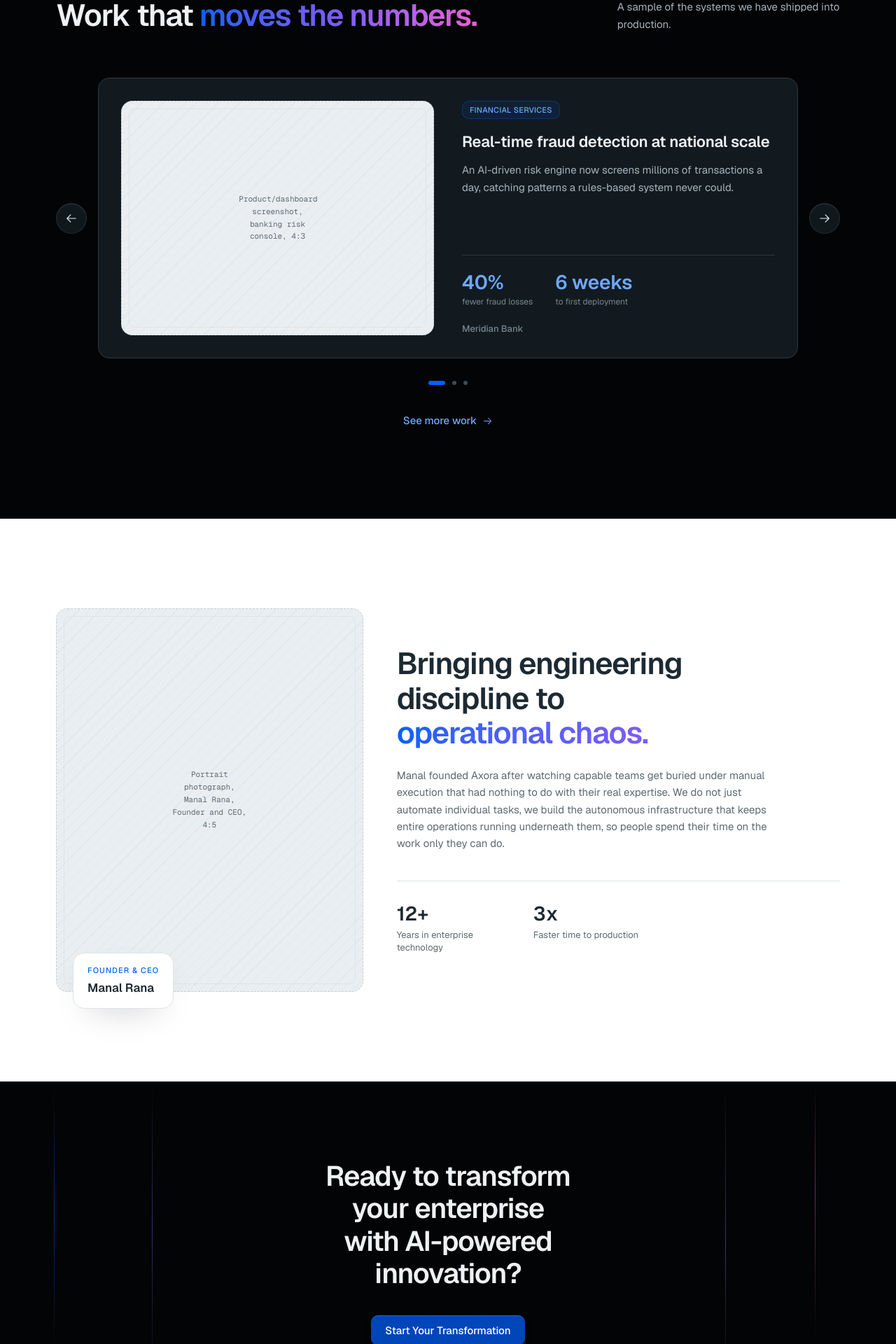
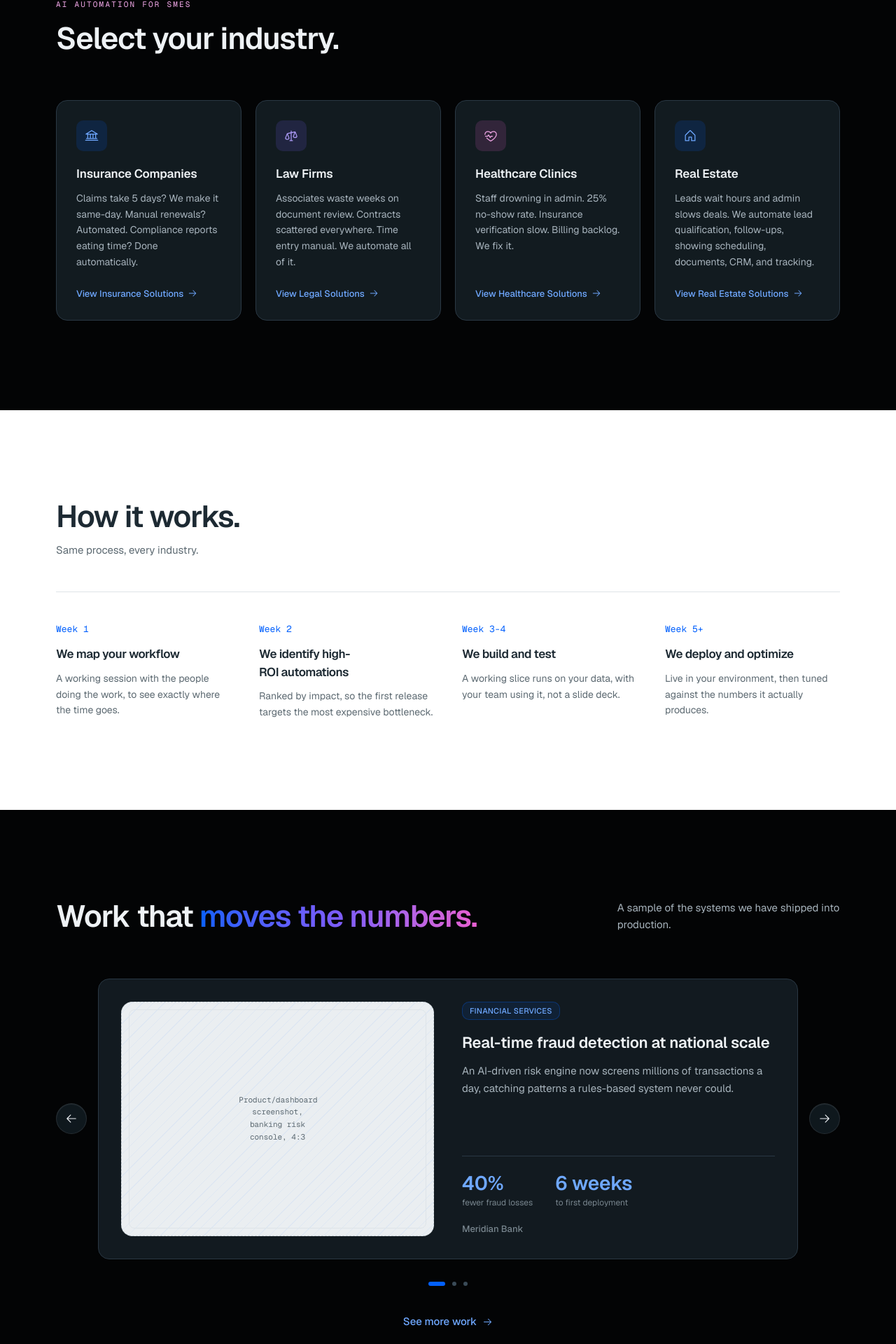
Before and after one commit to umarprogrammer19/Axora-Innovative-Solutions, a Next.js app: page / in a window 1280 px wide. Shown: the part 2026-3946 px from the top of the page at 70% size. Built offline with nearby package versions, Linux system fonts and the light colour scheme.

Commit message:
Add industry solutions, how it works, FAQ, and next steps to home page

```diff
--- a/src/app/page.tsx
+++ b/src/app/page.tsx
@@ -1,51 +1,41 @@
 import { Hero } from "@/components/site/Hero";
 import { Services } from "@/components/site/Services";
-// import { Impact } from "@/components/site/Impact";
-// import { Industries } from "@/components/site/Industries";
-// import { TrustBadges } from "@/components/site/TrustBadges";
-// import { PartnerEcosystem } from "@/components/site/PartnerEcosystem";
-// import { MeaningfulWork } from "@/components/site/MeaningfulWork";
+import { IndustrySolutions } from "@/components/site/IndustrySolutions";
+import { HowItWorks } from "@/components/site/HowItWorks";
 import { Projects } from "@/components/site/Projects";
 import { Founder } from "@/components/site/Founder";
-import { Cta } from "@/components/site/Cta";
+import { Faq } from "@/components/site/Faq";
+import { NextSteps } from "@/components/site/NextSteps";
 
 /**
  * Home page. Navbar and Footer live in the root layout now that the site has
  * more than one route (see src/app/layout.tsx), so this file is content only.
  *
- * Band order is a strict dark/light/dark/light alternation, not the
- * reference image's own order: Hero opens dark, and every section after it
- * flips shade so no two content bands in a row share a background. Trust
- * Badges is the one exception, it shares Industries' light band on purpose
- * (no gap between them, see TrustBadges) so the two   read as one light beat.
- * The footer stays dark regardless, as a closing band rather than part of
- * the content rhythm.
+ * NextSteps is the closing section here, not Cta (still used on /services):
+ * three concrete next steps at different commitment levels is the more
+ * specific version of the same "get in touch" job, and running both on one
+ * page would be a duplicate CTA.
  *
  *   Hero               dark   full-bleed video, copy on top
- *   Services           light  bento grid, six services
- *   Impact             dark   stat band, four cards
- *   Industries          light  heading rail + seven cards
- *   Trust Badges        light  same band as Industries, certifications
- *   Partner Ecosystem   dark   logo band (was an inset card on a light
- *                              wrapper, now a full dark band, see that file)
- *   Meaningful Work      light  lavender card, purpose and culture
- *   Projects             dark   single-slide case study carousel
- *   Founder               light  photo, quote, stats (was dark, flipped
- *                              here to keep the alternation, see that file)
- *   Cta                   dark   closing banner over vertical light beams
- *
- * The contact form used to live at the end of this page (#inquiry). It is
- * now the whole point of /contact, so every "Contact Us" style link on the
- * page routes there instead (see cta.contactHref in content.ts).
+ *   Services           light  card grid, six services, stats strip
+ *   Industry Solutions dark   four industry-specific pain points and CTAs
+ *   How It Works       light  four-step timeline, keyed by week
+ *   Projects           dark   single-slide case study carousel
+ *   Founder            light  photo, quote, stats
+ *   Faq                light  two-column disclosure list, ten questions
+ *   Next Steps         dark   three commitment-level paths, closing CTA row
  */
 export default function Home() {
   return (
     <main>
       <Hero />
       <Services />
+      <IndustrySolutions />
+      <HowItWorks />
       <Projects />
       <Founder />
-      <Cta />
+      <Faq />
+      <NextSteps />
     </main>
   );
 }
```
